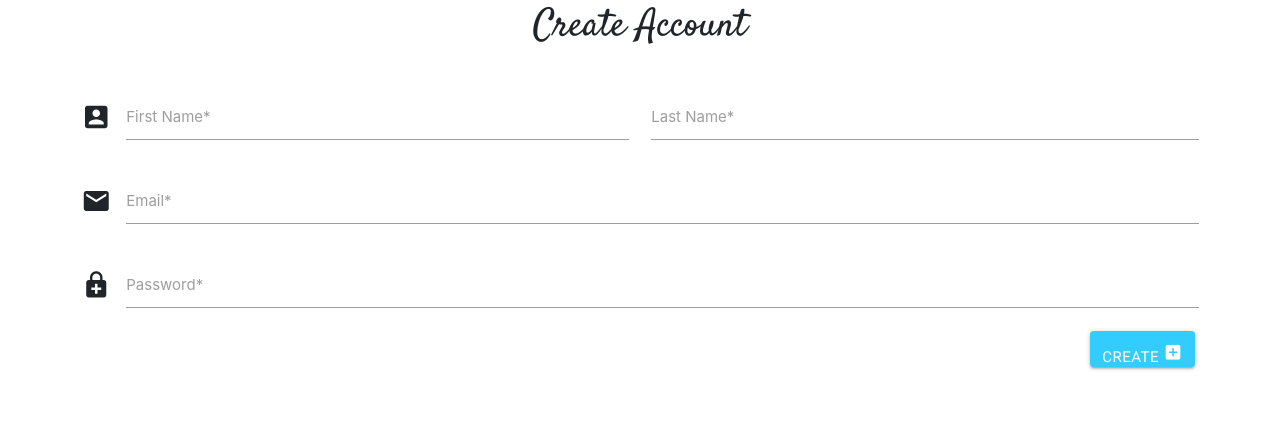
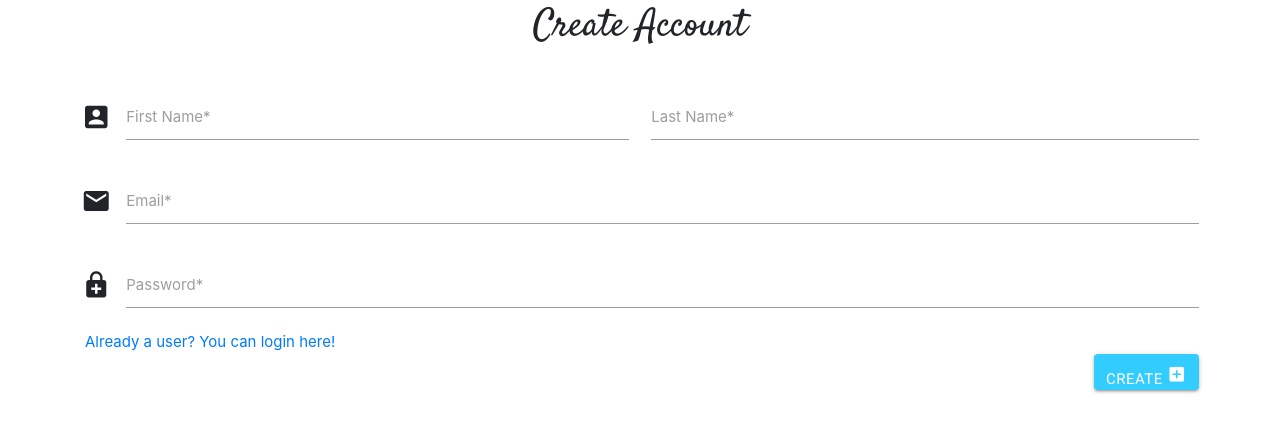
Before and after one commit to rory81/the_reading_list, a Flask app: page /get_registered in a window 1280 px wide. Shown: the part 271-703 px from the top of the page. Run offline with Flask 2, Linux system fonts and the light colour scheme; data that the repository does not hold is empty; some libraries are stand-ins or nearby versions.

Commit message:
add link to login excisting user and direct Register/Login to the Register.html

```diff
--- a/templates/base.html
+++ b/templates/base.html
@@ -36,7 +36,7 @@
 		</div>
 		<nav>
 			<div class="nav-wrapper">
-				<a href="#" class="register right mr-5">Register/Login</a>
+				<a href="{{url_for('get_registered')}}"  class="register right mr-5">Register/Login</a>
 				<a href="#" data-target="mobile-nav" class="sidenav-trigger"><i class="material-icons">menu</i></a>
 				<ul id="nav-mobile" class="left ml-3 hide-on-med-and-down">
 					<li><a href="#">Home</a></li>
--- a/templates/register.html
+++ b/templates/register.html
@@ -4,7 +4,7 @@
 	<h3 class="title mx-auto">Create Account</h3>
 </div>
 <div class="row mt-4">
-	<form action="{{url_for('insert_user')}}" method="POST"  class="col s12">
+	<form action="{{url_for('insert_user')}}" method="POST" class="col s12">
 		<div class="row">
 			<div class="input-field col s6">
 				<i class="material-icons prefix">account_box</i>
@@ -25,16 +25,17 @@
 		</div>
 		<div class="row">
 			<div class="input-field col s12">
-            <i class="material-icons prefix">enhanced_encryption</i>
+				<i class="material-icons prefix">enhanced_encryption</i>
 				<input id="password" type="password" name="password" class="validate">
 				<label for="password">Password*</label>
 			</div>
 		</div>
+		<div class="row no-gutters col-6">
+			<a href="#" alt="Login if you are already registered">Already a user? You can login here!</a>
 		</div>
 		<button class="btn right" type="submit">Create
             <i class="material-icons prefix">add_box</i>
         </button>
-
 	</form>
 </div>
 
```
Also changed, not shown: templates/login.html (added).
